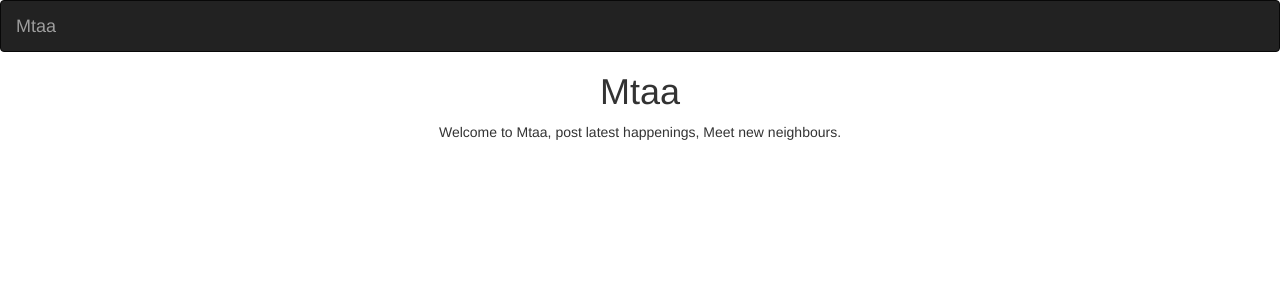
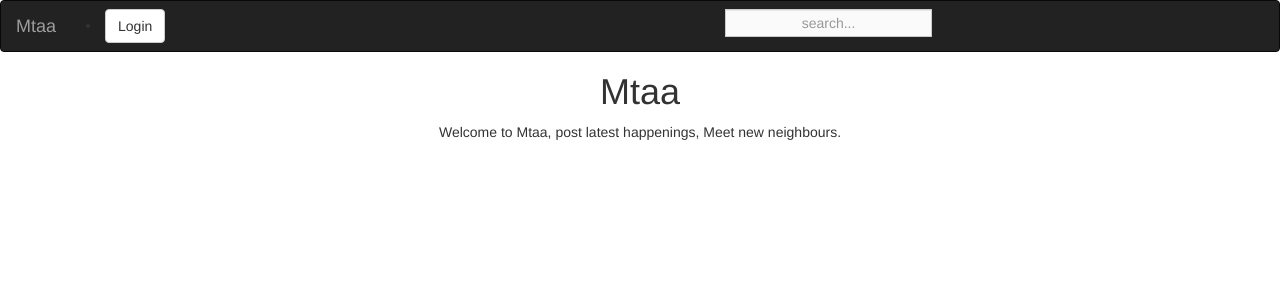
Before and after one commit to AhmadSAshraf/mtaa, a Django app: template mtaa/templates/home.html in a window 1280 px wide. Shown: the top 300 px of the page. Run offline with Django 3.2, Linux system fonts and the light colour scheme; the template is opened without the code that fills it, so the values that code supplies are empty; parts of the project's set-up code (start-up, migrations or seed data) failed here and were passed over; some libraries are stand-ins or nearby versions.

Commit message:
update the navbar

```diff
--- a/mtaa/templates/navbar.html
+++ b/mtaa/templates/navbar.html
@@ -11,6 +11,50 @@
     <div class="navbar-header">
       <a class="navbar-brand" href="{% url 'home' %}">Mtaa</a>
     </div>
+    <div class="col-sm-6 col-md-6"  style="margin-top:08px;">
+        {% if user.is_authenticated %}
+        <ul>
+          <li class="dropdown">
+            <a href="#" class="dropdown-toggle btn btn-default" data-toggle="dropdown" role="button" aria-expanded="false">Account
+                      <span class="caret"></span>
+                  </a>
+            <ul class="dropdown-menu" role="menu">
+              <li>
+                <a href="{% url 'home' %}">Home</a>
+              </li>
+              <li>
+                <a href="#">Profile</a>
+              </li>
+              <li>
+                <a href="#">Post a locationn</a>
+              </li>
+              <li>
+                <a href="/accounts/password/change">Change Password</a>
+              </li>
+              <li>
+                <a href="#">Logout</a>
+              </li>
+            </ul>
+          </li>
+        </ul>
+        {% else %}
+        <li>
+          <a class='btn btn-default' href="/accounts/login">Login</a>
+        </li>
+
+        {% endif %}
+      </div>
+      <div class="col-sm-4 col-md-4">
+
+ <form class="navbar-form" role="search" action="#">
+
+   <div class="input-group search">
+     <input type="text" class="form-control" placeholder='search...' name="search" style="max-width:215px; height: 28px; background-color:rgb(250, 250, 250);line-height: 38px; text-align: center;">
+   </div>
+
+ </form>
+</div>
+
   </div>
 </nav>
 </body>
--- a/mtaa/views.py
+++ b/mtaa/views.py
@@ -1,5 +1,5 @@
 from django.shortcuts import render
-from django.contrib.auth.decorators import login_required.
+from django.contrib.auth.decorators import login_required
 
 # Create your views here.
 def home(request):
```
Also changed, not shown: mtaa/templates/registration/login.html (added, +44 -0 lines).
